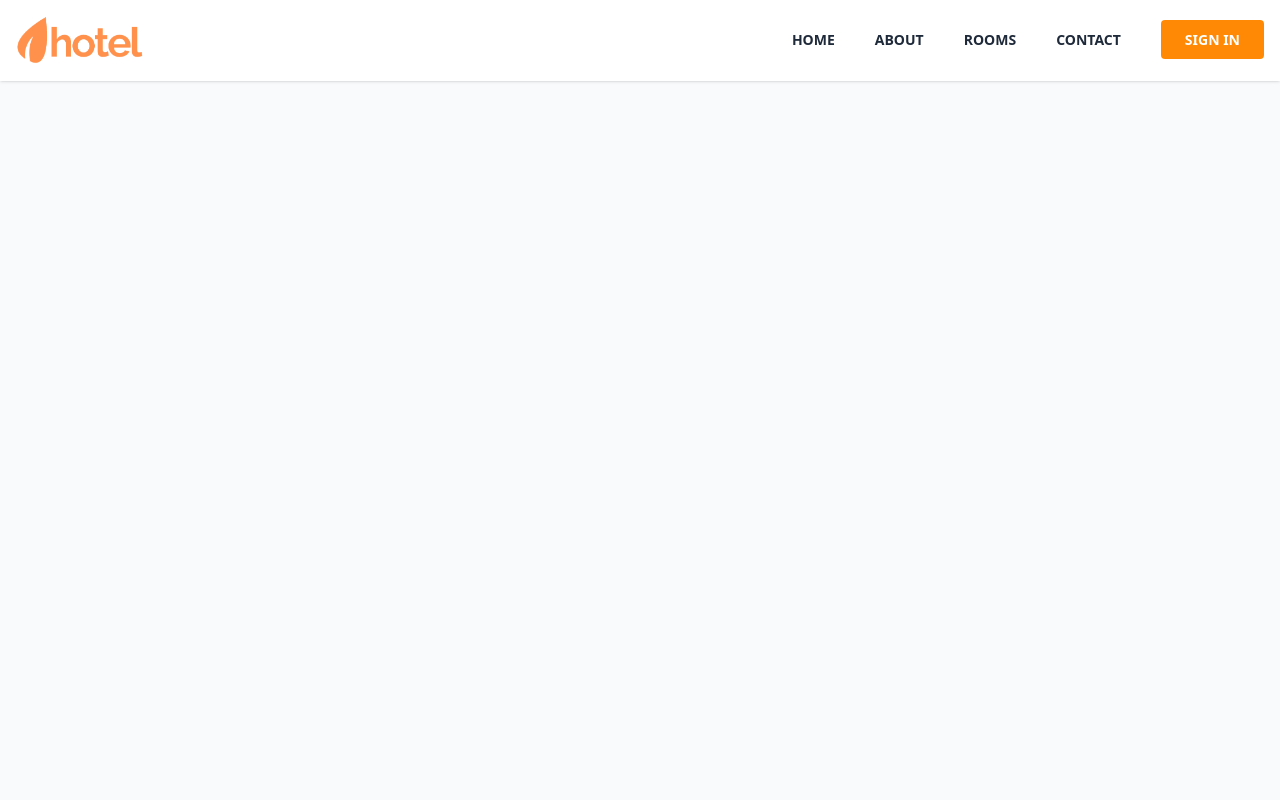
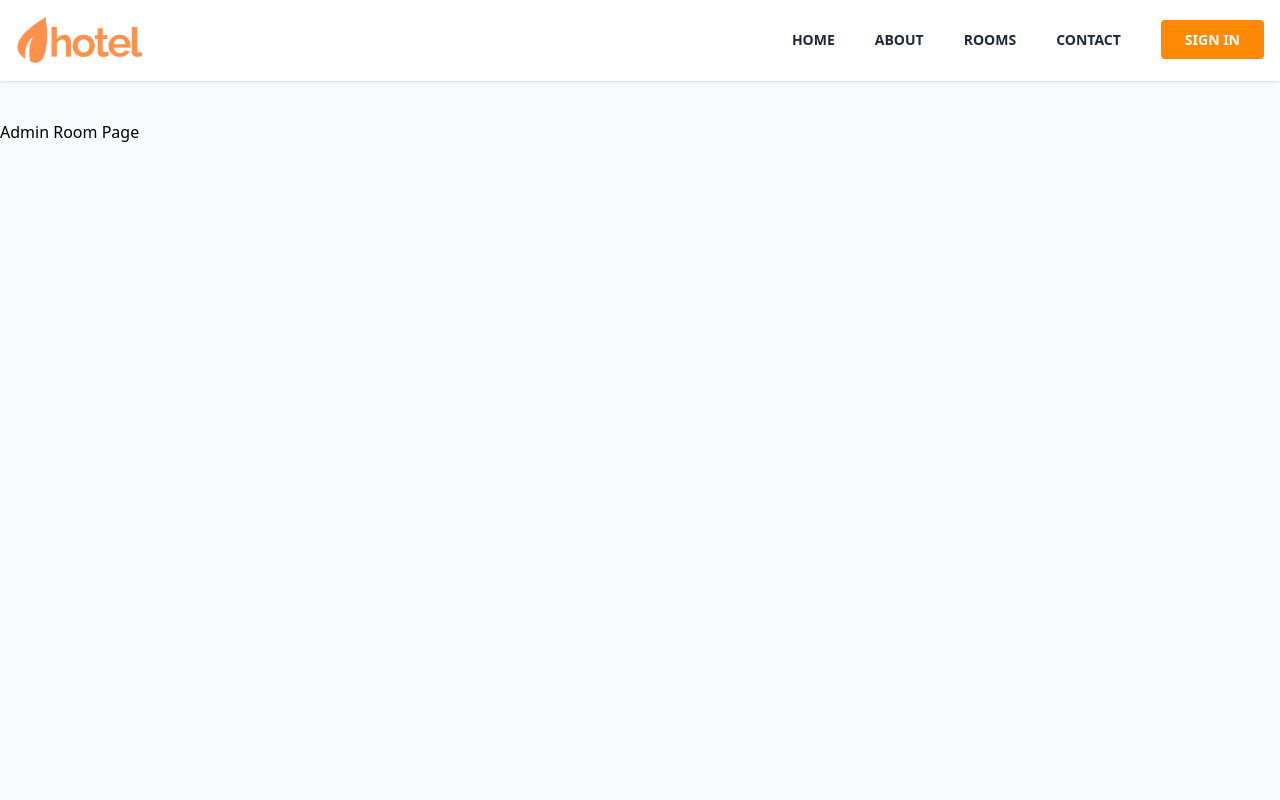
Before and after one commit to SugengPermana/booking-hotel, a Next.js app: page /admin/room in a window 1280 px wide. Shown: the top 800 px of the page. Built offline with nearby package versions, Linux system fonts and the light colour scheme; no server answers.

Commit message:
update admin/room

```diff
--- a/app/admin/room/page.tsx
+++ b/app/admin/room/page.tsx
@@ -3,7 +3,7 @@
 const RoomPage = () => {
   return (
     <div className="py-20 mt-10">
-
+      Admin Room Page
     </div>
   )
 }
```
